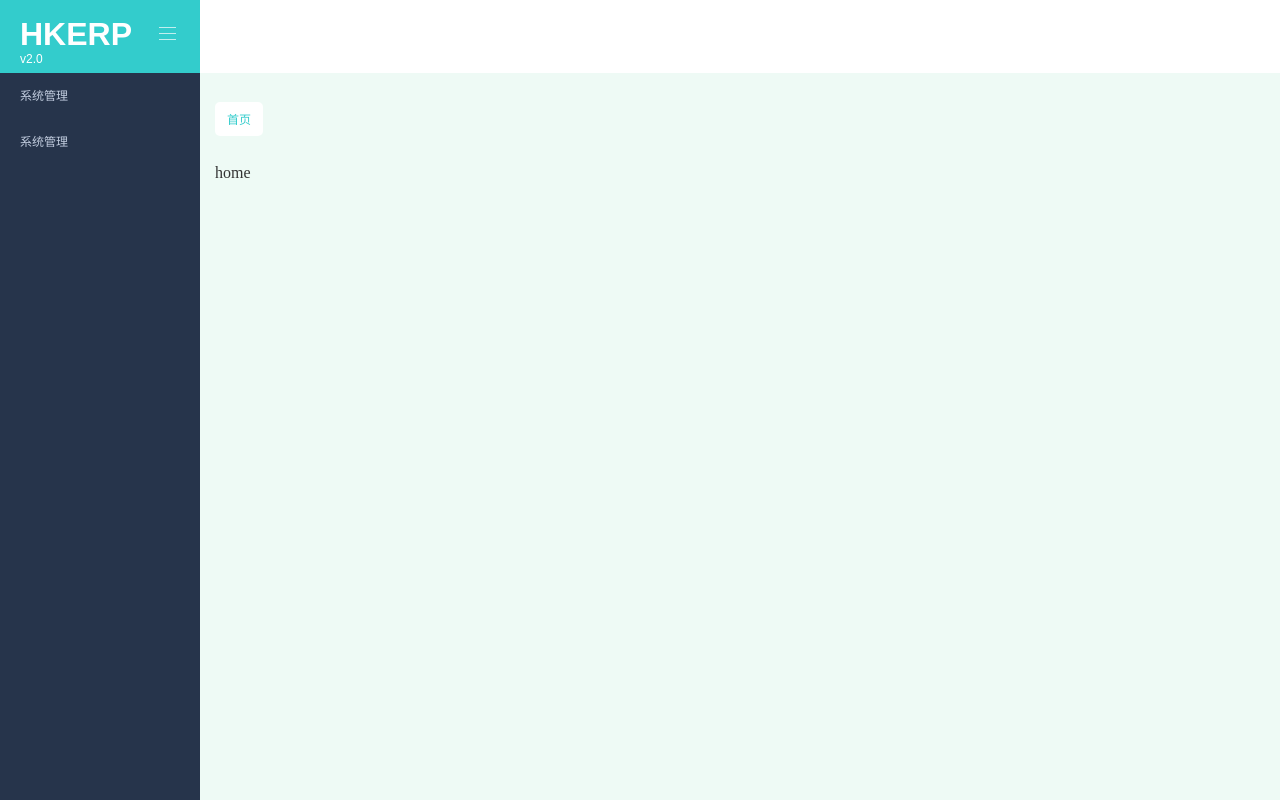
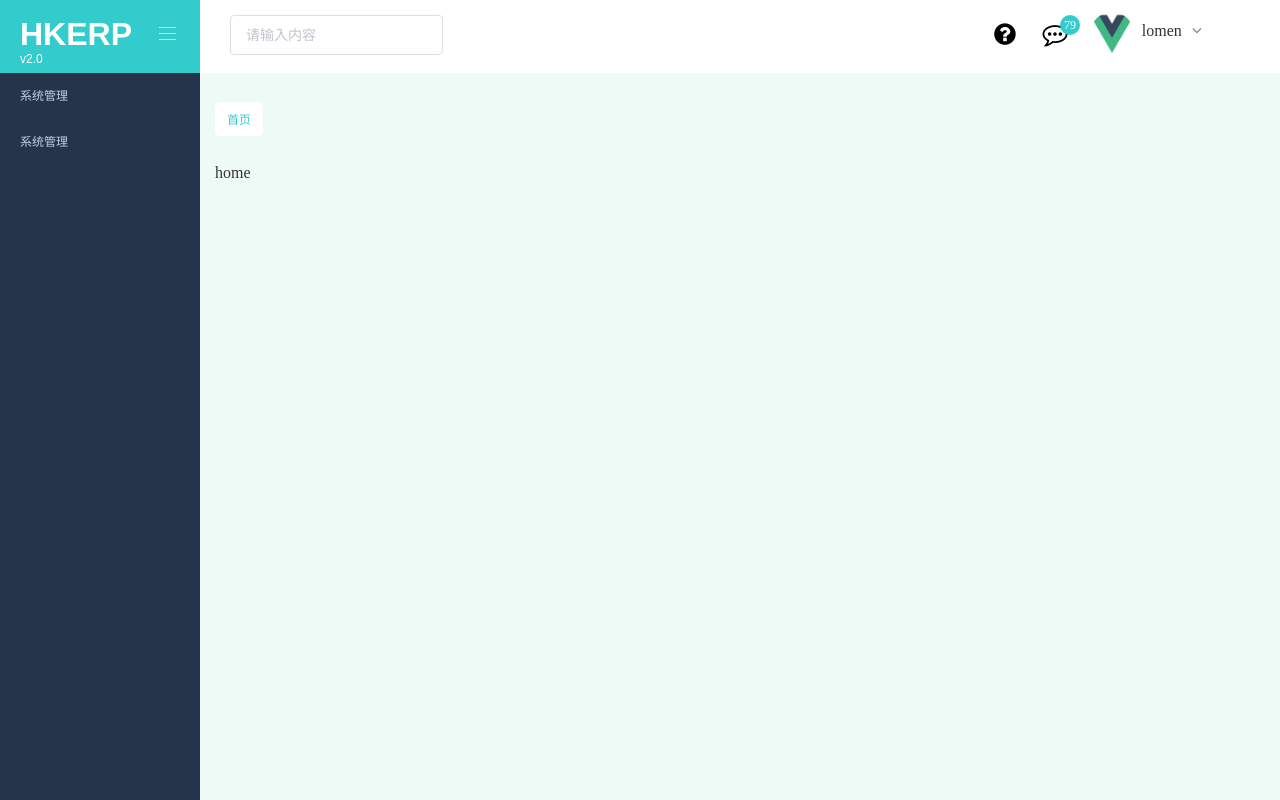
Before and after one commit to callmegrandfa/Finalest-ERP, a Vue app: page /#/home in a window 1280 px wide. Shown: the top 800 px of the page. Built offline with nearby package versions, Linux system fonts and the light colour scheme.

Commit message:
修改
魏海东

```diff
--- a/src/components/header.vue
+++ b/src/components/header.vue
@@ -7,17 +7,138 @@
             </a>
             <div class="menuBtn" @click="$store.commit('go')"></div>
         </div>
-        <div class="search"></div>
-        <div class="userInfo"></div>
+        <div class="search">
+             <el-autocomplete
+            v-model="state4"
+            :fetch-suggestions="querySearchAsync"
+            placeholder="请输入内容"
+            @select="handleSelect"
+            ></el-autocomplete>
+        </div>
+        <ul class="userInfo">
+            <li class="icon">
+                <a href="javascript:;"><i class="fa fa-question-circle"></i></a>
+            </li>
+            <li class="icon">
+                <a href="javascript:;"><i class="fa fa-commenting-o"></i><span class="num">79</span></a>
+            </li>
+            <li class="user">
+                <div class="imgWrap"><img src="../assets/logo.png" alt=""></div>
+                <div class="username">
+                    <span>lomen<i class="fa fa-angle-down"></i></span>
+                    <ul class="box">
+                        <li><a>数据统计表</a></li>
+                        <li><a>数据统计表</a></li>
+                    </ul>
+                </div>
+
+            </li>
+        </ul>
     </header>
 </template>
 <script>
 export default {
-  name: 'appheader'
-}
+  name: 'appheader',
+  data(){
+      return{
+        restaurants: [],
+        state4: '',
+        timeout:  null
+      }
+  },
+   methods: {
+        ajaxGet:function(){
+        // let self=this;
+        // self.axios.get('/user', {
+        //     params: {
+
+        //     }
+        // })
+        // .then(function (response) {//响应成功
+        //     //this.restaurants=response.data;
+        //     console.log(response);
+        // })
+        // .catch(function (error) {//响应失败
+        //     console.log(error);
+        // });
+        },
+      loadAll() {
+        return [
+          { "value": "三全鲜食（北新泾店）", "address": "长宁区新渔路144号" },
+          { "value": "Hot honey 首尔炸鸡（仙霞路）", "address": "上海市长宁区淞虹路661号" },
+          { "value": "新旺角茶餐厅", "address": "上海市普陀区真北路988号创邑金沙谷6号楼113" },
+          { "value": "泷千家(天山西路店)", "address": "天山西路438号" },
+          { "value": "胖仙女纸杯蛋糕（上海凌空店）", "address": "上海市长宁区金钟路968号1幢18号楼一层商铺18-101" },
+          { "value": "贡茶", "address": "上海市长宁区金钟路633号" },
+          { "value": "豪大大香鸡排超级奶爸", "address": "上海市嘉定区曹安公路曹安路1685号" },
+          { "value": "茶芝兰（奶茶，手抓饼）", "address": "上海市普陀区同普路1435号" },
+          { "value": "十二泷町", "address": "上海市北翟路1444弄81号B幢-107" },
+          { "value": "星移浓缩咖啡", "address": "上海市嘉定区新郁路817号" },
+          { "value": "阿姨奶茶/豪大大", "address": "嘉定区曹安路1611号" },
+          { "value": "新麦甜四季甜品炸鸡", "address": "嘉定区曹安公路2383弄55号" },
+          { "value": "Monica摩托主题咖啡店", "address": "嘉定区江桥镇曹安公路2409号1F，2383弄62号1F" },
+          { "value": "浮生若茶（凌空soho店）", "address": "上海长宁区金钟路968号9号楼地下一层" },
+          { "value": "NONO JUICE  鲜榨果汁", "address": "上海市长宁区天山西路119号" },
+          { "value": "CoCo都可(北新泾店）", "address": "上海市长宁区仙霞西路" },
+          { "value": "快乐柠檬（神州智慧店）", "address": "上海市长宁区天山西路567号1层R117号店铺" },
+          { "value": "Merci Paul cafe", "address": "上海市普陀区光复西路丹巴路28弄6号楼819" },
+          { "value": "猫山王（西郊百联店）", "address": "上海市长宁区仙霞西路88号第一层G05-F01-1-306" },
+          { "value": "枪会山", "address": "上海市普陀区棕榈路" },
+          { "value": "纵食", "address": "元丰天山花园(东门) 双流路267号" },
+          { "value": "钱记", "address": "上海市长宁区天山西路" },
+          { "value": "壹杯加", "address": "上海市长宁区通协路" },
+          { "value": "唦哇嘀咖", "address": "上海市长宁区新泾镇金钟路999号2幢（B幢）第01层第1-02A单元" },
+          { "value": "爱茜茜里(西郊百联)", "address": "长宁区仙霞西路88号1305室" },
+          { "value": "爱茜茜里(近铁广场)", "address": "上海市普陀区真北路818号近铁城市广场北区地下二楼N-B2-O2-C商铺" },
+          { "value": "鲜果榨汁（金沙江路和美广店）", "address": "普陀区金沙江路2239号金沙和美广场B1-10-6" },
+          { "value": "开心丽果（缤谷店）", "address": "上海市长宁区威宁路天山路341号" },
+          { "value": "超级鸡车（丰庄路店）", "address": "上海市嘉定区丰庄路240号" },
+          { "value": "妙生活果园（北新泾店）", "address": "长宁区新渔路144号" },
+          { "value": "香宜度麻辣香锅", "address": "长宁区淞虹路148号" },
+          { "value": "凡仔汉堡（老真北路店）", "address": "上海市普陀区老真北路160号" },
+          { "value": "港式小铺", "address": "上海市长宁区金钟路968号15楼15-105室" },
+          { "value": "蜀香源麻辣香锅（剑河路店）", "address": "剑河路443-1" },
+          { "value": "北京饺子馆", "address": "长宁区北新泾街道天山西路490-1号" },
+          { "value": "饭典*新简餐（凌空SOHO店）", "address": "上海市长宁区金钟路968号9号楼地下一层9-83室" },
+          { "value": "焦耳·川式快餐（金钟路店）", "address": "上海市金钟路633号地下一层甲部" },
+          { "value": "动力鸡车", "address": "长宁区仙霞西路299弄3号101B" },
+          { "value": "浏阳蒸菜", "address": "天山西路430号" },
+          { "value": "四海游龙（天山西路店）", "address": "上海市长宁区天山西路" },
+          { "value": "樱花食堂（凌空店）", "address": "上海市长宁区金钟路968号15楼15-105室" },
+          { "value": "壹分米客家传统调制米粉(天山店)", "address": "天山西路428号" },
+          { "value": "福荣祥烧腊（平溪路店）", "address": "上海市长宁区协和路福泉路255弄57-73号" },
+          { "value": "速记黄焖鸡米饭", "address": "上海市长宁区北新泾街道金钟路180号1层01号摊位" },
+          { "value": "红辣椒麻辣烫", "address": "上海市长宁区天山西路492号" },
+          { "value": "(小杨生煎)西郊百联餐厅", "address": "长宁区仙霞西路88号百联2楼" },
+          { "value": "阳阳麻辣烫", "address": "天山西路389号" },
+          { "value": "南拳妈妈龙虾盖浇饭", "address": "普陀区金沙江路1699号鑫乐惠美食广场A13" }
+        ];
+      },
+      querySearchAsync(queryString, cb) {
+        var restaurants = this.restaurants;
+        var results = queryString ? restaurants.filter(this.createStateFilter(queryString)) : restaurants;
+
+        clearTimeout(this.timeout);
+        this.timeout = setTimeout(() => {
+          cb(results);
+        }, 3000 * Math.random());
+      },
+      createStateFilter(queryString) {
+        return (state) => {
+          return (state.value.toLowerCase().indexOf(queryString.toLowerCase()) === 0);
+        };
+      },
+      handleSelect(item) {
+        console.log(item);
+      }
+    },
+    mounted() {
+      this.restaurants = this.loadAll();
+    }
+  }
 </script>
 <style scoped>
-
+@import"//netdna.bootstrapcdn.com/font-awesome/4.7.0/css/font-awesome.min.css";
 header{
     position: fixed;
     width: 100%;
@@ -80,6 +201,109 @@ header .page-logo a small{
     filter: alpha(opacity=100);
 }
 
+/* 搜索框 */
+.search{
+    width: 340px;
+    padding-left: 30px;
+    float: left;
+    margin-top: 15px;
+}
+/*  */
+.userInfo{
+float: right;
+width: 300px;
+height: 100%;
+}
+.userInfo>li{
+    float: left;
+    list-style: none;
+    width: 50px;
+    height: 100%;
+    position: relative;
+}
+.userInfo>li.user .username:hover .box{
+    display: block;
+}
+.userInfo>li.user .username .box{
+   width: 100px;
+   position: absolute;
+   list-style: none;
+   right: 0;
+   top: 73px;
+   display: none;
+}
+.userInfo>li.user .username .box li a{
+    display: block;
+    font-size: 13px;
+    width: 100%;
+    height: 35px;
+    line-height: 35px;
+    cursor: pointer;
+    background-color: #fff;
+    border-top: 1px solid #80808021;
+}
+.userInfo>li.user .username .box li:first-child a{
+    border-top: none;
+}
+.userInfo>li.user .username .box li a:hover{
+    background-color: #dcdfe678;
+}
+.userInfo>li.user{
+    width: 120px;
+    margin-left: 10px;
+}
+.userInfo>li.user .username{
+    position: relative;
+    cursor: pointer;
+    float: left;
+    height: 100%;
+    width: calc(100% - 44px);
+    text-align: center;
+    overflow: visible;
+}
+.userInfo>li.user .username span{
+    line-height: 61px;
+}
+.userInfo>li.user .username span i{
+    margin-left: 10px;
+    color: grey;
+}
+.userInfo>li.user .imgWrap{
+    float: left;
+    width: 44px;
+    height: 44px;
+    border-radius: 50%;
+    margin-top: 12px;
+}
+.userInfo>li.user .imgWrap img{
+    width: 44px;
+    height: 44px;
+}
+.userInfo>li>a{
+    display: block;
+    width: 100%;
+    height: 100%;
+    color: #000;
+    text-decoration: none;
+    text-align: center;
+    line-height: 70px;
+    font-size: 25px;
+
+}
+.num{
+    position: absolute;
+    display: block;
+    width: 20px;
+    height: 20px;
+    font-size: 12px;
+    line-height: 20px;
+    top: 15px;
+    right:0 ;
+    color: #fff;
+    border-radius: 50%;
+    background-color:#33CCCC;
+}
+
 
 
 </style>
--- a/src/components/indexRouter/detail.vue
+++ b/src/components/indexRouter/detail.vue
@@ -110,7 +110,7 @@
                         <el-checkbox v-model="isCheckCompany">公司</el-checkbox>
 
 
-                        <el-checkbox v-model="isCheckFinance">财务</el-checkbox>
+                        <el-checkbox v-model="isCheckFinance" @change="checkValue">财务</el-checkbox>
 
 
                         <el-checkbox v-model="isCheckBusiness">业务</el-checkbox>
@@ -303,6 +303,11 @@ export default({
          handleClick(tab, event) {
             console.log(tab, event);
         },
+        checkValue:function(e){
+            if(e){
+                this.isCheckCompany=true;
+            }
+        }
     }
 
         //   methods:{//调用ajax,获取数据使用this.data,如下应为self.data
--- a/src/router/index.js
+++ b/src/router/index.js
@@ -8,8 +8,8 @@ Vue.use(Router)
 
 const routes = [
   { path: '/', redirect: '/home' },
-  { path: '/home', component: home,name:'home' },
-  { path: '/detail', component: detail,name:'detail' },
+  { path: '/home', component: home,name:'home'},
+  { path: '/detail', component: detail,name:'detail'},
   { path: '/shotData', component: shotData,name:'shotData' }
 ]
 export default new Router({
```
